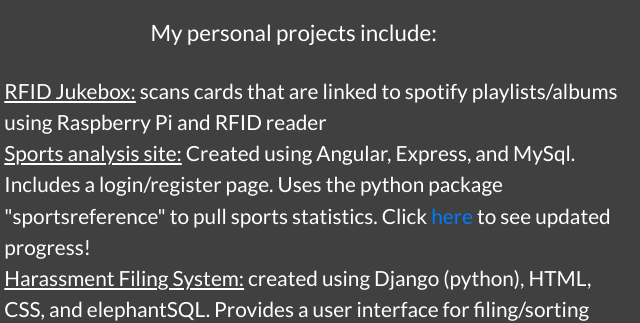
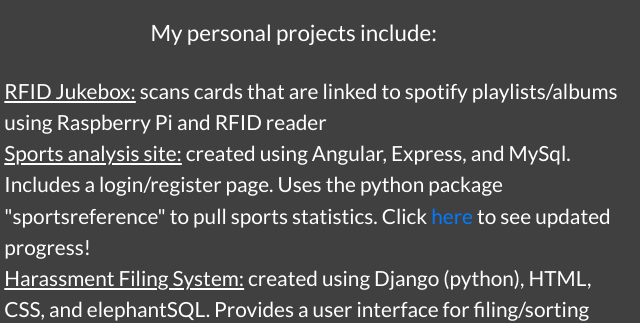
Before and after one commit to sdamico23/sdamico23.github.io, a plain HTML site: page index.html in a window 1280 px wide. Shown: the part 2440-2763 px from the top of the page, 593-1233 px from the left. Drawn offline with Linux system fonts and the light colour scheme.

Commit message:
Update index.html

```diff
--- a/index.html
+++ b/index.html
@@ -166,7 +166,7 @@
           <h5 class="projects-head">My personal projects include:</h5>
           <ul class="ul-projects" type="disk">
             <li><u>RFID Jukebox:</u>   scans cards that are linked to spotify playlists/albums using Raspberry Pi and RFID reader</li>
-            <li><u>Sports analysis site:</u> Created using Angular, Express, and MySql. Includes a login/register page. Uses the python package "sportsreference" to pull sports statistics.  Click <a href="https://github.com/sdamico23/stevesports">here</a> to see updated progress!</li>
+            <li><u>Sports analysis site:</u> created using Angular, Express, and MySql. Includes a login/register page. Uses the python package "sportsreference" to pull sports statistics.  Click <a href="https://github.com/sdamico23/stevesports">here</a> to see updated progress!</li>
 	    <li><u>Harassment Filing System:</u> created using Django (python), HTML, CSS, and elephantSQL. Provides a user interface for filing/sorting reports. Check out the project <a href="https://github.com/sdamico23/HPS">here!</a></li>
             </ul>
           <p class="projects-p">For my updated personal and work from university, please visit my  <a href="http://www.github.com/sdamico23">Github</a>!</p>
```
